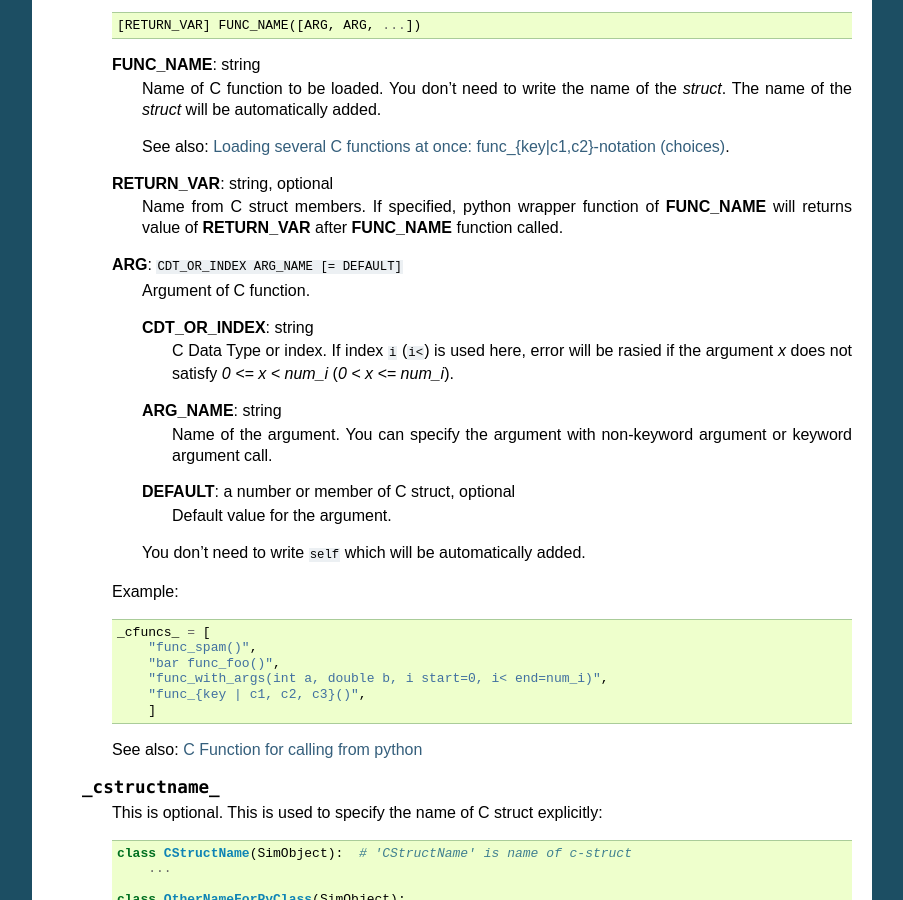
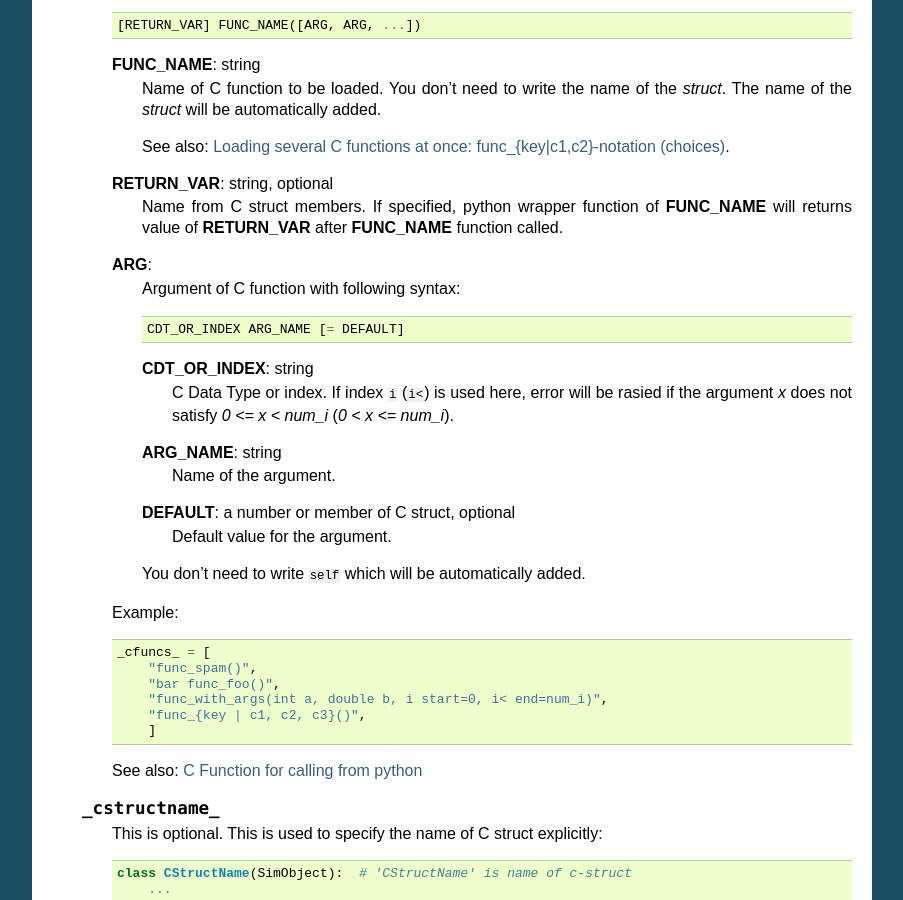
Before and after one commit to tkf/railgun, a Sphinx documentation site: the page built from doc/source/simobj.rst, in a window 1280 px wide and 900 px high, scrolled down 1716 px. Shown: the whole window, without its empty margins (198-1101 px from the left). Built offline with Sphinx 7.4.7, drawn with Linux system fonts in a browser that asks for light colours.

```diff
--- a/doc/source/simobj.rst
+++ b/doc/source/simobj.rst
@@ -116,8 +116,10 @@
           If specified, python wrapper function of **FUNC_NAME** will
           returns value of **RETURN_VAR** after **FUNC_NAME** function
           called.
-      **ARG**: ``CDT_OR_INDEX ARG_NAME [= DEFAULT]``
-          Argument of C function.
+      **ARG**:
+          Argument of C function with following syntax::
+
+              CDT_OR_INDEX ARG_NAME [= DEFAULT]
 
           **CDT_OR_INDEX**: string
               C Data Type or index.
@@ -126,8 +128,6 @@
               (`0 < x <= num_i`).
           **ARG_NAME**: string
               Name of the argument.
-              You can specify the argument with non-keyword argument
-              or keyword argument call.
           **DEFAULT**: a number or member of C struct, optional
               Default value for the argument.
 
```
Also changed, not shown: README.rst (+14 -3 lines), railgun/__init__.py (+14 -3 lines).
